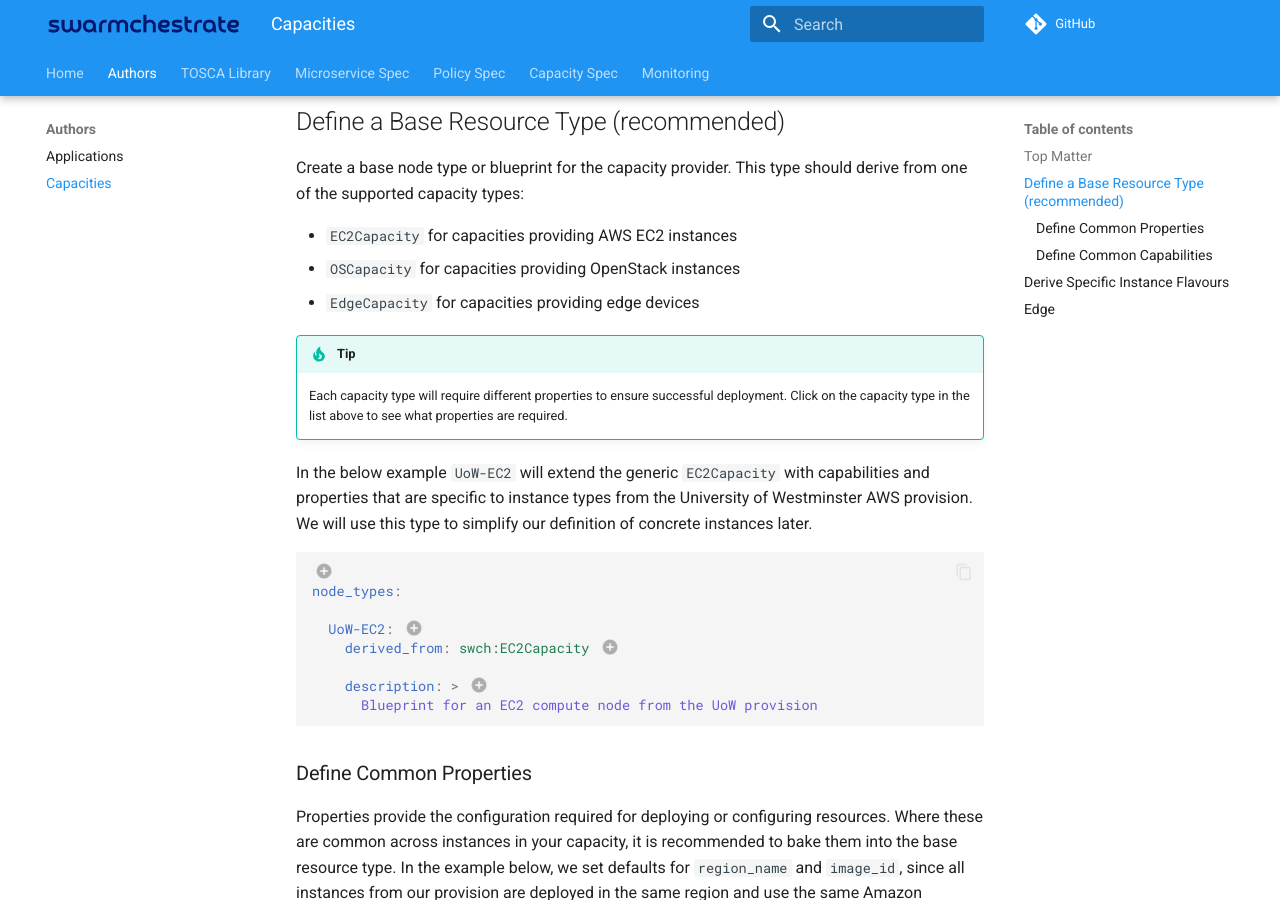
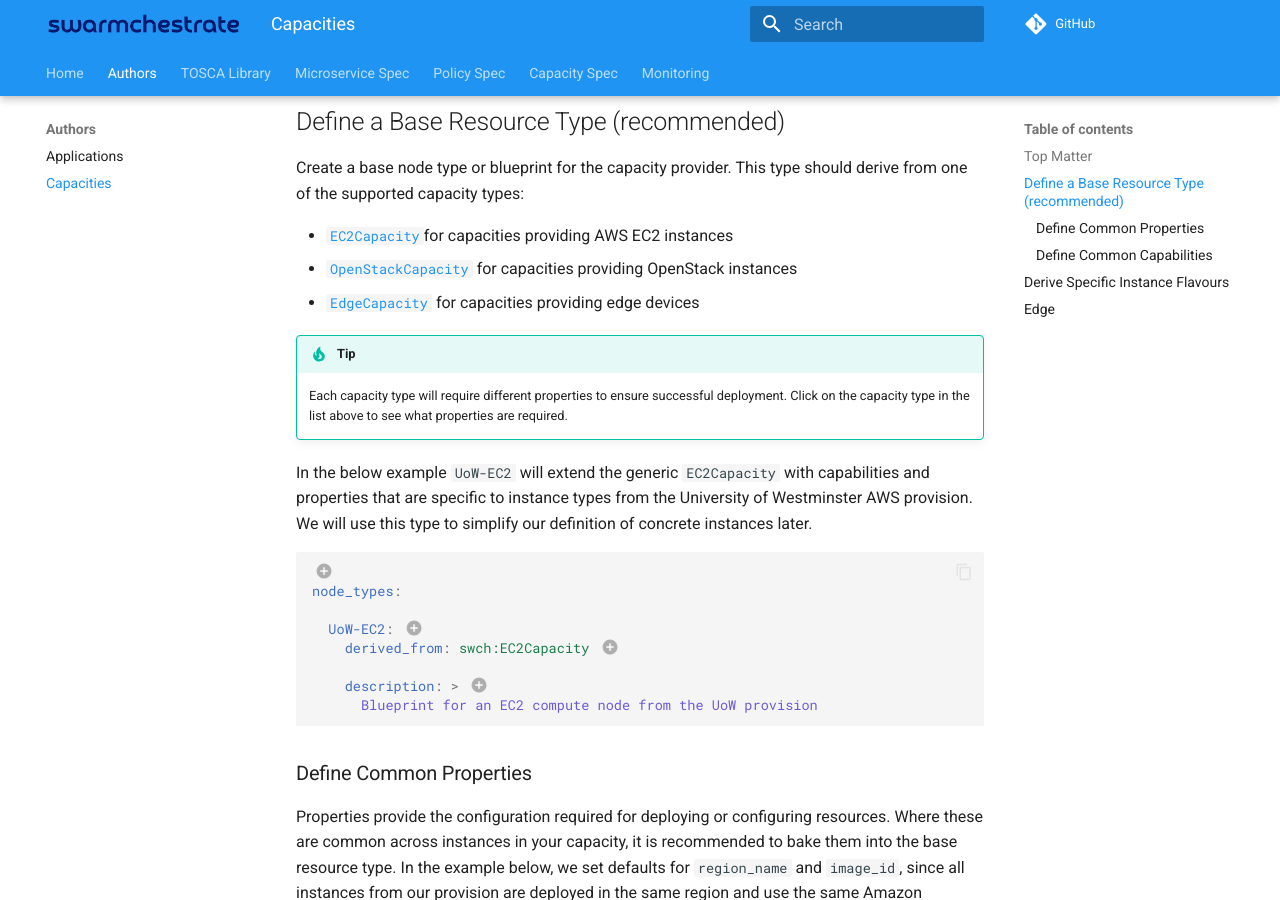
Before and after one commit to Swarmchestrate/tosca, an MkDocs documentation site: the page built from docs/cdt.md, in a window 1280 px wide and 900 px high, scrolled down 810 px. Built offline with MkDocs 1.6.1 and Material for MkDocs 9.7.7, drawn with Linux system fonts in a browser that asks for light colours; comment, search, counter and statistics services are not loaded.

Commit message:
docs(cdt): update links

```diff
--- a/docs/cdt.md
+++ b/docs/cdt.md
@@ -45,9 +45,9 @@ imports: # (5)!
 Create a base node type or blueprint for the capacity provider. This type should
 derive from one of the supported capacity types:
 
-- `EC2Capacity` for capacities providing AWS EC2 instances
-- `OSCapacity` for capacities providing OpenStack instances
-- `EdgeCapacity` for capacities providing edge devices
+- [`EC2Capacity`](capacity.md#ec2capacity)for capacities providing AWS EC2 instances
+- [`OpenStackCapacity`](capacity.md#openstackcapacity) for capacities providing OpenStack instances
+- [`EdgeCapacity`](capacity.md#edgecapacity) for capacities providing edge devices
 
 !!! tip
 
@@ -214,7 +214,7 @@ energy to match the resource you provide.
 ??? important "Overall Capacity"
 
     If the amount of resource you can provide from this capacity is limited by
-    hardware, you should specify an [`OverallCapacity`](/capacity/#overallcapacity),
+    hardware, you should specify an [`OverallCapacity`](capacity.md#overallcapacity),
     indicating the total CPU, memory, disk and/or bandwidth available. This sits
     under `node_templates` and is by convention the first node in your `CDT`.
 
```
Also changed, not shown: docs/sat.md (+1 -1 lines).
